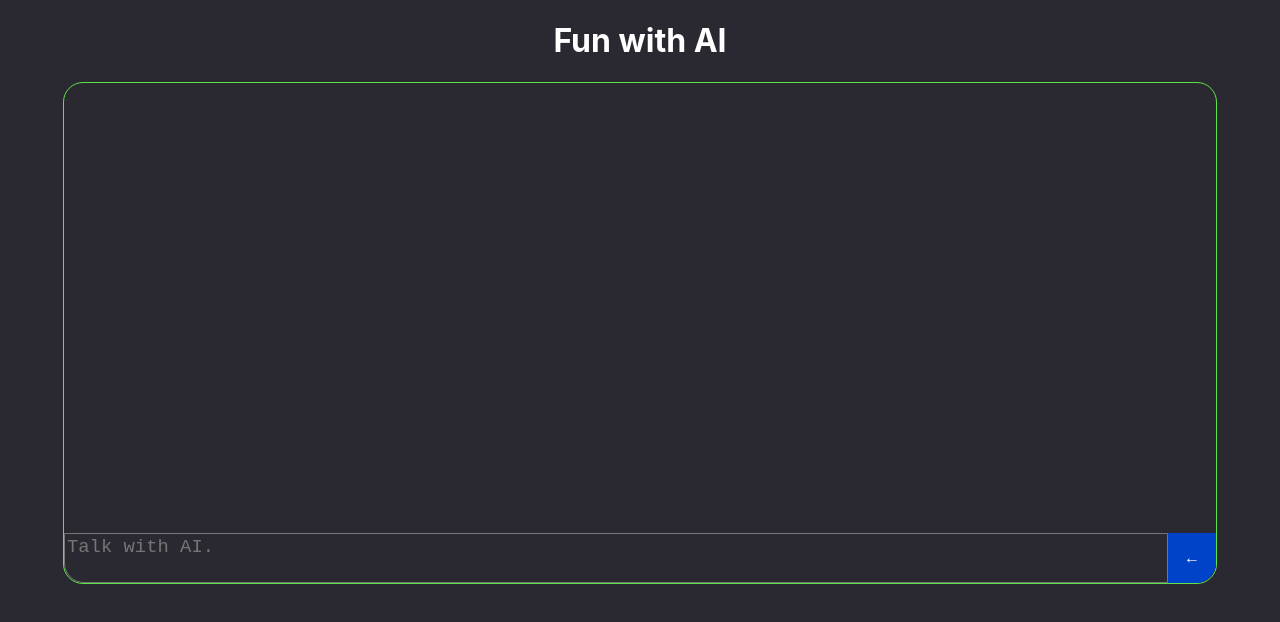
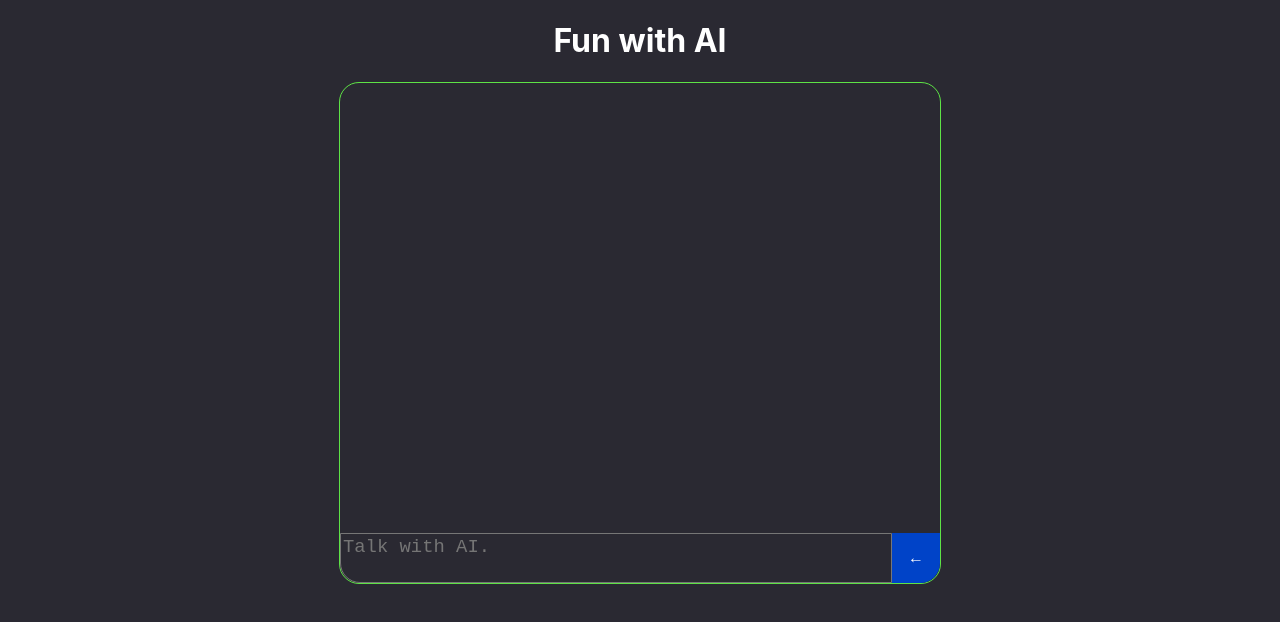
Before and after one commit to CodingWithHenryDelgado/FunWithAi, a React (Create React App) app: page / in a window 1280 px wide. Shown: the top 622 px of the page. Built offline with nearby package versions, Linux system fonts and the light colour scheme; no server answers.

Commit message:
Max width for tablet and desktop.

```diff
--- a/src/components/Chat/Chat.css
+++ b/src/components/Chat/Chat.css
@@ -44,3 +44,10 @@
     padding: 0.25em;
     margin: 0.5em;
 }
+
+@media only screen and (min-width: 768px) {
+    .chat {
+        max-width: 600px;
+        width: 100%;
+    }
+}
```
